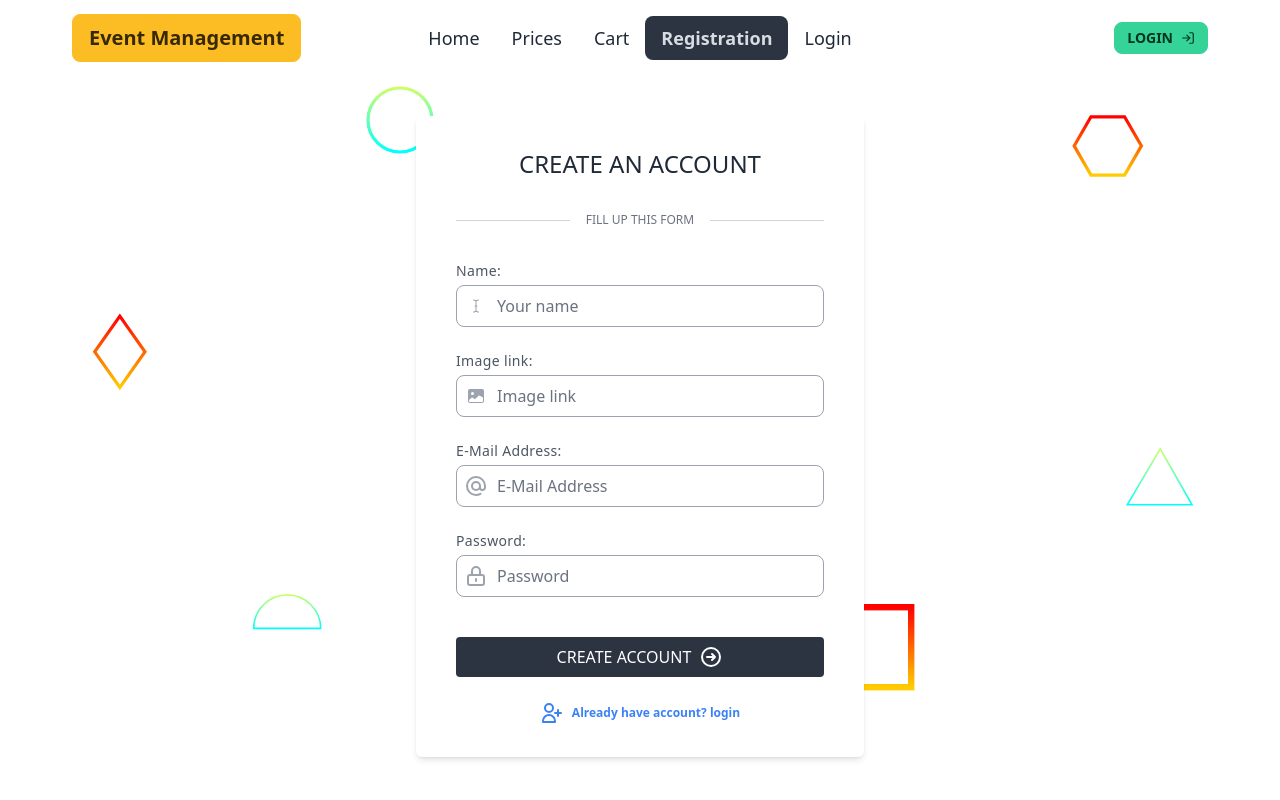
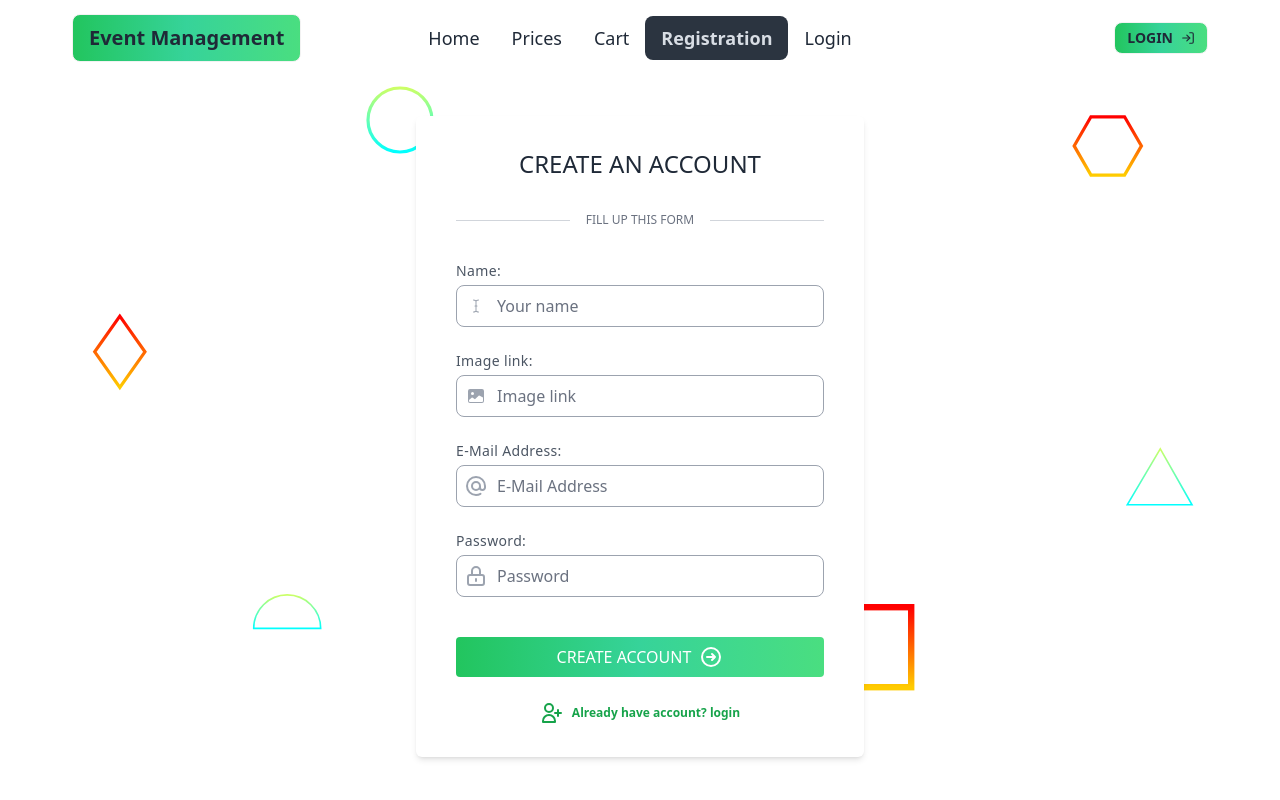
Before and after one commit to sadmanryanriad/Assignement-9-ph, a React (Vite) app: page /registration in a window 1280 px wide. Shown: the top 800 px of the page. Built offline with nearby package versions, Linux system fonts and the light colour scheme; no server answers.

Commit message:
color changed for buttons

```diff
--- a/src/components/Header/Banner.jsx
+++ b/src/components/Header/Banner.jsx
@@ -18,7 +18,7 @@ const Banner = () => {
               Embrace each day with enthusiasm, for every moment is an
               opportunity to create a brighter tomorrow.
             </p>
-            <Link to={'/prices'}><button className="btn hover:text-white btn-success">Book Now</button></Link>
+            <Link to={'/prices'}><button className="btn hover:text-white  bg-gradient-to-r from-green-500 via-success to-green-400">Book Now</button></Link>
           </div>
         </div>
       </div>
--- a/src/components/Header/Navbar.jsx
+++ b/src/components/Header/Navbar.jsx
@@ -90,7 +90,7 @@ const Navbar = () => {
         </div>
         <Link
           to={"/"}
-          className="btn text-sm btn-warning hover:text-white normal-case md:text-xl"
+          className="btn text-sm bg-gradient-to-r from-green-500 via-success to-green-400 hover:text-white normal-case md:text-xl"
         >
           Event Management
         </Link>
@@ -118,7 +118,7 @@ const Navbar = () => {
               <li>
                 <button
                   onClick={logout}
-                  className="btn-warning hover:bg-blue-700 hover:text-white text-lg"
+                  className="btn-warning hover: bg-gradient-to-r from-green-500 via-success to-green-400 hover:text-white text-lg"
                 >
                   Logout
                 </button>
@@ -127,7 +127,7 @@ const Navbar = () => {
           </div>
         ) : (
           <Link to="/login">
-            <button className="btn btn-sm hover:text-white btn-success">Login<span><FiLogIn></FiLogIn></span></button>
+            <button className="btn btn-sm hover:text-white  bg-gradient-to-r from-green-500 via-success to-green-400">Login<span><FiLogIn></FiLogIn></span></button>
           </Link>
         )}
       </div>
--- a/src/components/HomeCards/Card.jsx
+++ b/src/components/HomeCards/Card.jsx
@@ -19,7 +19,7 @@ const Card = ({card}) => {
         <h2 className="font-bold">Price: ${price}</h2>
         <p>{description.slice(0,100)}...</p>
         <div className="card-actions justify-center">
-          <Link to={`services/${id}`}><button className="btn btn-success hover:text-white btn-sm mt-5">See details</button></Link>
+          <Link to={`services/${id}`}><button className="btn  bg-gradient-to-r from-green-500 via-success to-green-400 hover:text-white btn-sm mt-5">See details</button></Link>
         </div>
       </div>
     </div>
--- a/src/components/Pages/Login.jsx
+++ b/src/components/Pages/Login.jsx
@@ -116,7 +116,7 @@ const Login = () => {
             <div className="flex w-full">
               <button
                 type="submit"
-                className="flex items-center justify-center focus:outline-none text-white text-sm sm:text-base bg-neutral hover:bg-blue-700 rounded py-2 w-full transition duration-150 ease-in"
+                className="flex items-center justify-center focus:outline-none text-white text-sm sm:text-base  bg-gradient-to-r from-green-500 via-success to-green-400 hover:text-black rounded py-2 w-full transition duration-150 ease-in"
               >
                 <span className="mr-2 uppercase">Login</span>
                 <span>
@@ -139,7 +139,7 @@ const Login = () => {
         <div className="flex justify-center items-center mt-6">
           <Link
             to={'/registration'}
-            className="inline-flex items-center font-bold text-blue-500 hover:text-blue-700 text-xs text-center"
+            className="inline-flex items-center font-bold text-green-600 hover:text-blue-600 text-xs text-center"
           >
             <span>
               <svg
--- a/src/components/Pages/Registration.jsx
+++ b/src/components/Pages/Registration.jsx
@@ -159,7 +159,7 @@ const Registration = () => {
             <div className="flex w-full mt-10">
               <button
                 type="submit"
-                className="flex items-center justify-center focus:outline-none text-white text-sm sm:text-base bg-neutral hover:bg-blue-700 rounded py-2 w-full transition duration-150 ease-in"
+                className="flex items-center justify-center focus:outline-none text-white text-sm sm:text-base bg-gradient-to-r from-green-500 via-success to-green-400 hover:text-black rounded py-2 w-full transition duration-150 ease-in"
               >
                 <span className="mr-2 uppercase">Create Account</span>
                 <span>
@@ -182,7 +182,7 @@ const Registration = () => {
         <div className="flex justify-center items-center mt-6">
         <Link
             to={'/login'}
-            className="inline-flex items-center font-bold text-blue-500 hover:text-blue-700 text-xs text-center"
+            className="inline-flex items-center font-bold text-green-600 hover:text-blue-600 text-xs text-center"
           >
             <span>
               <svg
```
